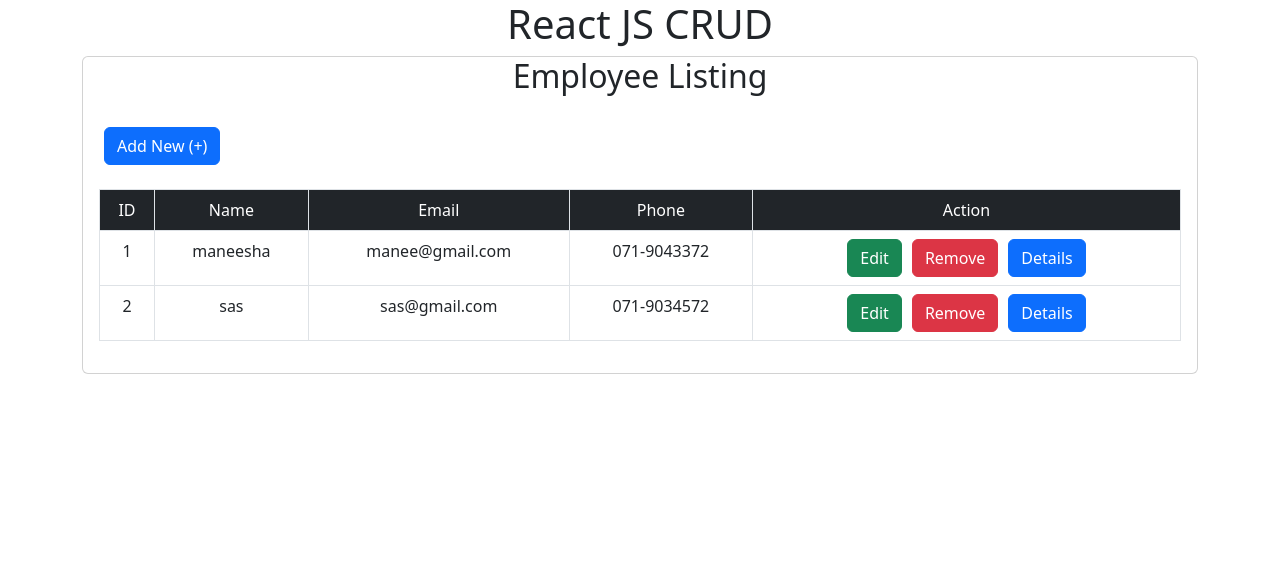
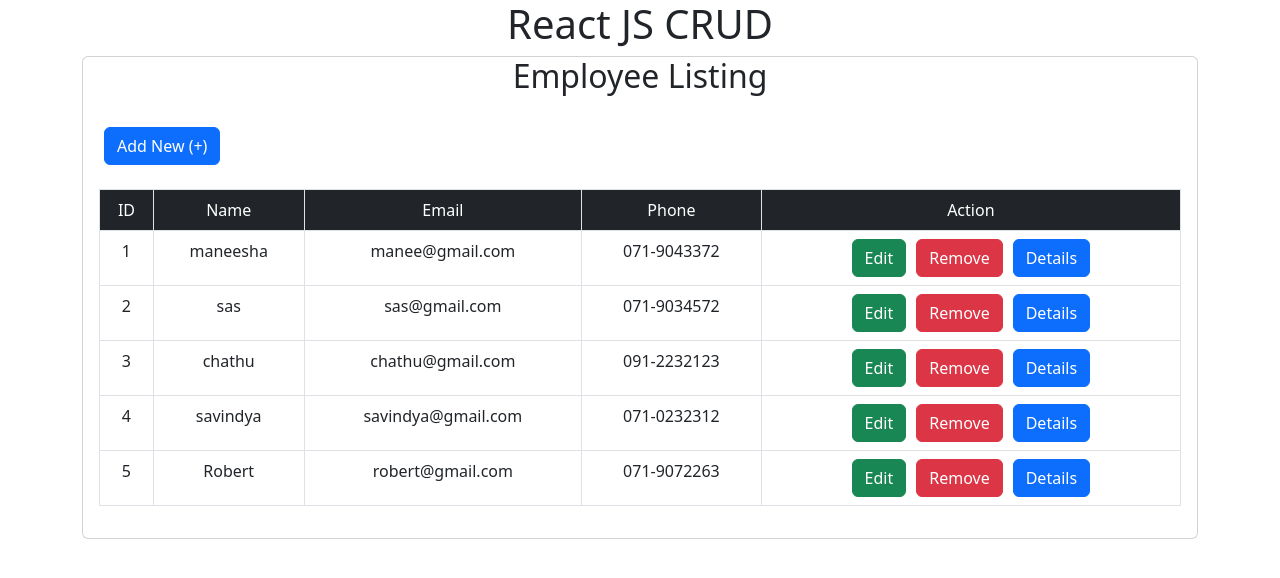
Before and after one commit to mGunawardhana/React-Js-CRUD-operations-testing, a React (Create React App) app: page / in a window 1280 px wide. Shown: the top 578 px of the page. Built offline with nearby package versions, Linux system fonts and the light colour scheme; data requests are answered from the project's data file.

Commit message:
introducing functions

```diff
--- a/db.json
+++ b/db.json
@@ -11,6 +11,27 @@
       "name": "sas",
       "email": "sas@gmail.com",
       "phone": "071-9034572"
+    },
+    {
+      "name": "chathu",
+      "email": "chathu@gmail.com",
+      "phone": "091-2232123",
+      "active": true,
+      "id": 3
+    },
+    {
+      "name": "savindya",
+      "email": "savindya@gmail.com",
+      "phone": "071-0232312",
+      "active": true,
+      "id": 4
+    },
+    {
+      "name": "Robert",
+      "email": "robert@gmail.com",
+      "phone": "071-9072263",
+      "active": true,
+      "id": 5
     }
   ]
 }
--- a/src/EmpCreate.js
+++ b/src/EmpCreate.js
@@ -1,16 +1,36 @@
 import React from "react";
-import { Link } from "react-router-dom";
-import { useState } from "react";
+import {Link, useNavigate} from "react-router-dom";
+import {useState} from "react";
+
 const EmpCreate = () => {
     const [id, idChange] = useState("");
     const [name, nameChange] = useState("");
     const [email, emailChange] = useState("");
     const [phone, phoneChange] = useState("");
     const [active, activeChange] = useState(true);
+    const [validation, valChange] = useState(false);
+
+
+
+    const navigate = useNavigate();
 
     const handleSubmit = (e) => {
         e.preventDefault();
-    console.log(id, name, email, phone, active);
+        const empData
+            = {name, email, phone, active};
+
+        fetch(" http://localhost:8000/employee", {
+            method: "POST",
+            headers: {"content-type": "application/json"},
+            body: JSON.stringify(empData)
+        }).then((resp) => {
+            alert("Saved Successfully!");
+            navigate('/');
+        }).catch((error) => {
+            alert(error.getMessage);
+        })
+
+
     };
 
     return (
@@ -18,7 +38,7 @@
             <div className="row">
                 <div className="offset-lg-3 col-lg-6">
                     <form className="container" onSubmit={handleSubmit}>
-            <div className="card" style={{ textAlign: "left" }}>
+                        <div className="card" style={{textAlign: "left"}}>
                             <div className="card-title">
                                 <h2>Employee Create</h2>
                             </div>
@@ -40,10 +60,15 @@
                                         <div className="form-group">
                                             <label>Name</label>
                                             <input
+                                                required
                                                 value={name}
+                                                onMouseDown={e=>valChange(true)}
                                                 onChange={(e) => nameChange(e.target.value)}
                                                 className="form-control"
                                             ></input>
+                                            {name.length == 0 && validation && <span className="text-danger">Enter the name</span>
+                                               }
+
                                         </div>
                                     </div>
 
@@ -101,4 +126,5 @@
     );
 };
 
+//28:08
 export default EmpCreate;
--- a/src/EmpListing.js
+++ b/src/EmpListing.js
@@ -1,8 +1,22 @@
-import { useEffect, useState } from "react";
-import { Link } from "react-router-dom";
+import {useEffect, useState} from "react";
+import {Link, useNavigate} from "react-router-dom";
 //tofu:
 const EmpListing = () => {
     const [empData, empDataChange] = useState(null);
+    const navigate = useNavigate();
+    const LoadDetail = (id) => {
+
+    }
+
+    const LoadEdit = (id) => {
+
+    }
+
+    const RemoveFunction = (id) => {
+
+    }
+
+
     useEffect(() => {
         fetch("http://localhost:8000/employee")
             .then((res) => {
@@ -47,9 +61,15 @@
                                     <td>{item.email}</td>
                                     <td>{item.phone}</td>
                                     <td className="">
-                      <a className="btn btn-success">Edit</a>
-                      <a className="btn btn-danger">Remove</a>
-                      <a className="btn btn-primary">Details</a>
+                                        <a onClick={() => {
+                                            LoadEdit(item.id)
+                                        }} className="btn btn-success">Edit</a>
+                                        <a onClick={() => {
+                                            RemoveFunction(item.id)
+                                        }} className="btn btn-danger">Remove</a>
+                                        <a onClick={() => {
+                                            LoadDetail(item.id)
+                                        }} className="btn btn-primary">Details</a>
                                     </td>
                                 </tr>
                             ))}
```
Lines whose indentation alone changed are shown as unchanged.
